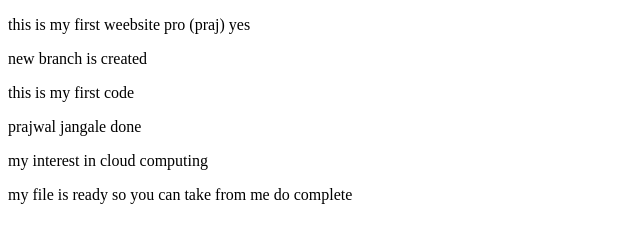
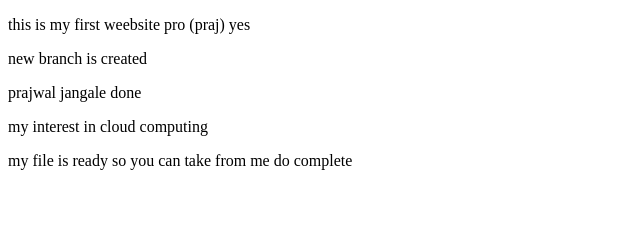
Before and after one commit to PrajwalTech-45/Math-_Website-, a website: page index.html in a window 1280 px wide. Shown: the whole page, without its empty margins (0-640 px from the left). Drawn offline with Linux system fonts and the light colour scheme.

Commit message:
project is ready

```diff
--- a/index.html
+++ b/index.html
@@ -8,7 +8,7 @@
 <body>
     <p>this is my first weebsite pro (praj) yes</p>
     <p>new branch is created</p>
-     <p>this is my first code </p>
+
      <p>prajwal jangale  done </p>
      <p>my interest in cloud computing  </p>
 <p> my file is ready so you can take from me do complete</p>
```
